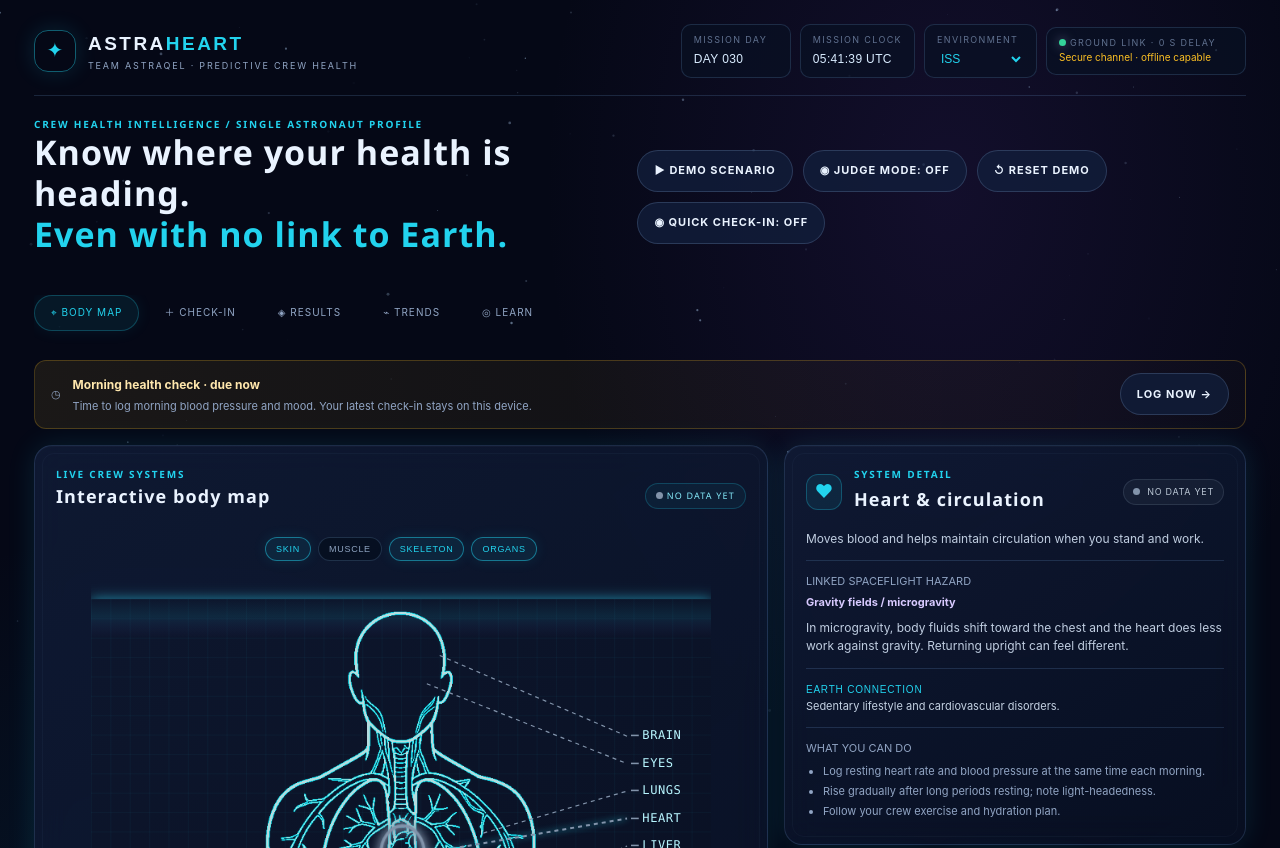
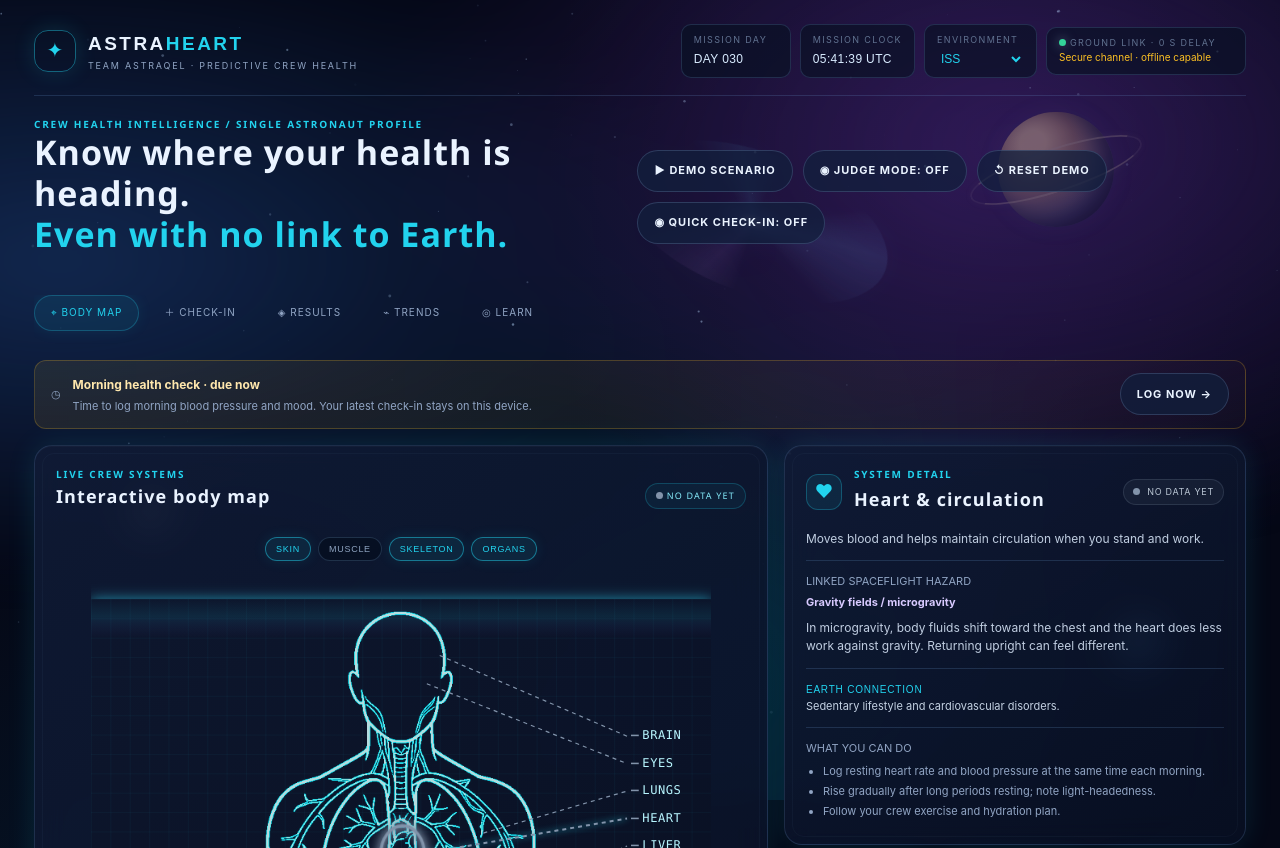
Before and after one commit to harshavardhanrs20-dot/astraheart, a plain HTML site: page index.html in a window 1280 px wide. Shown: the top 848 px of the page. Drawn offline with Linux system fonts and the light colour scheme.

Commit message:
Restore original background
Co-authored-by: Copilot <223556219+Copilot@users.noreply.github.com>

```diff
--- a/index.html
+++ b/index.html
@@ -31,9 +31,29 @@ footer{border-top:1px solid var(--line);margin-top:23px;padding:15px 2px 0;color
 @media(max-width:660px){.app{padding:12px 12px 20px}header{grid-template-columns:1fr;gap:13px}.mission-meta{justify-content:flex-start}.meta-box{min-width:calc(33.3% - 8px);flex:1}.ground{min-width:100%;max-width:none}.topline{align-items:flex-start;flex-direction:column}.dashboard-grid{grid-template-columns:1fr}.gauge-card{display:flex;align-items:center;gap:12px;text-align:left}.gauge{width:108px;height:108px;margin:0}.gauge-num{font-size:20px}.form-grid,.baseline-grid,.learn-grid,.indicator-grid,.quick-mode .form-grid,.resources-grid{grid-template-columns:1fr}.quick-stats{grid-template-columns:repeat(3,1fr)}.pad{padding:16px}.section-heading{align-items:flex-start;flex-direction:column}.body-card{min-height:435px}.body-svg-wrap{height:330px}.body-label{font-size:9px}.chain{gap:5px}.chain-node{padding:7px}.actions{width:100%}.actions .btn{flex:1}.reminder{align-items:flex-start}.meta-box:nth-child(2){min-width:calc(33.3% - 8px)}}
 @media(prefers-reduced-motion:reduce){*,*:before,*:after{scroll-behavior:auto!important;animation-duration:.01ms!important;animation-iteration-count:1!important;transition-duration:.01ms!important}}
 </style>
+<style>
+body .cosmic-scene{position:fixed;inset:0;z-index:0;overflow:hidden;pointer-events:none;isolation:isolate;background:transparent}
+body .app{position:relative;z-index:2}
+body .cosmic-scene::before{content:"";position:absolute;inset:-18%;z-index:0;background:radial-gradient(ellipse at 18% 38%,rgba(39,92,174,.38),transparent 34%),radial-gradient(ellipse at 74% 27%,rgba(102,48,169,.36),transparent 36%),radial-gradient(ellipse at 55% 78%,rgba(8,107,139,.25),transparent 38%);filter:blur(30px);animation:nebulaDrift 68s ease-in-out infinite alternate;will-change:transform}
+body .cosmic-scene::after{content:none}
+body .stars{z-index:1;opacity:.76}
+.gas-giant,.cratered-moon,.blue-planet,.rotating-galaxy{position:absolute;z-index:1;pointer-events:none}
+.gas-giant{top:14vh;right:13vw;width:clamp(72px,9vw,142px);aspect-ratio:1;border-radius:50%;opacity:.42;background:radial-gradient(circle at 30% 27%,#e0c296 0 11%,#a27d67 35%,#4b5078 72%,#151c38);box-shadow:inset -12px -7px 22px rgba(2,7,24,.75),0 0 28px rgba(119,134,208,.16)}
+.gas-giant::before{content:"";position:absolute;inset:31% -28%;border:2px solid rgba(198,180,157,.52);border-left-color:rgba(183,167,169,.2);border-right-color:rgba(183,167,169,.2);border-radius:50%;transform:rotate(-18deg);box-shadow:0 0 8px rgba(191,169,160,.12)}
+.cratered-moon{left:10vw;top:61vh;width:clamp(34px,4.4vw,62px);aspect-ratio:1;border-radius:50%;opacity:.4;background:radial-gradient(circle at 29% 27%,rgba(228,225,222,.85),rgba(133,143,161,.75) 58%,rgba(48,58,81,.9));box-shadow:inset -8px -5px 13px rgba(3,8,24,.8),0 0 16px rgba(181,199,223,.15)}
+.cratered-moon::before{content:"";position:absolute;inset:0;border-radius:50%;background:radial-gradient(circle at 37% 33%,rgba(33,43,65,.4) 0 7%,transparent 8%),radial-gradient(circle at 68% 57%,rgba(33,43,65,.34) 0 11%,transparent 12%),radial-gradient(circle at 28% 72%,rgba(33,43,65,.3) 0 6%,transparent 7%)}
+.blue-planet{right:8vw;bottom:15vh;width:clamp(38px,5vw,74px);aspect-ratio:1;border-radius:50%;opacity:.48;background:radial-gradient(circle at 32% 28%,#9ce7ff,#247dcb 44%,#10194c 78%);box-shadow:inset -10px -8px 18px rgba(4,8,34,.75),0 0 27px rgba(39,154,255,.36)}
+.rotating-galaxy{left:48vw;top:19vh;width:clamp(110px,22vw,280px);height:clamp(55px,11vw,140px);border-radius:50%;opacity:.27;background:radial-gradient(ellipse at center,rgba(226,237,255,.9) 0 2%,rgba(98,145,220,.45) 8%,transparent 20%),conic-gradient(from 20deg,transparent 0 12%,rgba(104,151,226,.45) 18%,transparent 28% 43%,rgba(172,113,219,.33) 52%,transparent 64% 78%,rgba(78,174,217,.3) 86%,transparent 96%);filter:drop-shadow(0 0 14px rgba(92,144,228,.35));animation:galaxyTurn 84s linear infinite}
+@keyframes nebulaDrift{from{transform:translate(-2%,-1%) scale(.98)}to{transform:translate(2%,1%) scale(1.04)}}
+@keyframes galaxyTurn{to{transform:rotate(342deg)}}
+.effects-off .rotating-galaxy{animation-play-state:paused!important}
+@media(max-width:700px){.gas-giant{right:5vw;top:14vh}.cratered-moon{left:5vw;top:66vh}.blue-planet{right:5vw;bottom:10vh}.rotating-galaxy{left:34vw;top:19vh}}
+@media(prefers-reduced-motion:reduce){.rotating-galaxy{animation:none!important}}
+</style>
 </head>
 <body>
 <canvas class="stars" id="starfield" aria-hidden="true"></canvas>
+<div class="cosmic-scene" aria-hidden="true"><span class="gas-giant"></span><span class="cratered-moon"></span><span class="blue-planet"></span><span class="rotating-galaxy"></span></div>
 <div class="boot" id="boot" role="status" aria-live="polite"><div class="boot-box"><div class="boot-logo">ASTRA<span>HEART</span></div><div class="boot-sub">MISSION HEALTH INTELLIGENCE</div><div class="boot-track"><span></span></div><p class="small">Systems initializing · offline mode enabled</p><button class="skip-boot" id="skipBoot">Skip initialization</button></div></div>
 <main class="app">
 <header>
```
